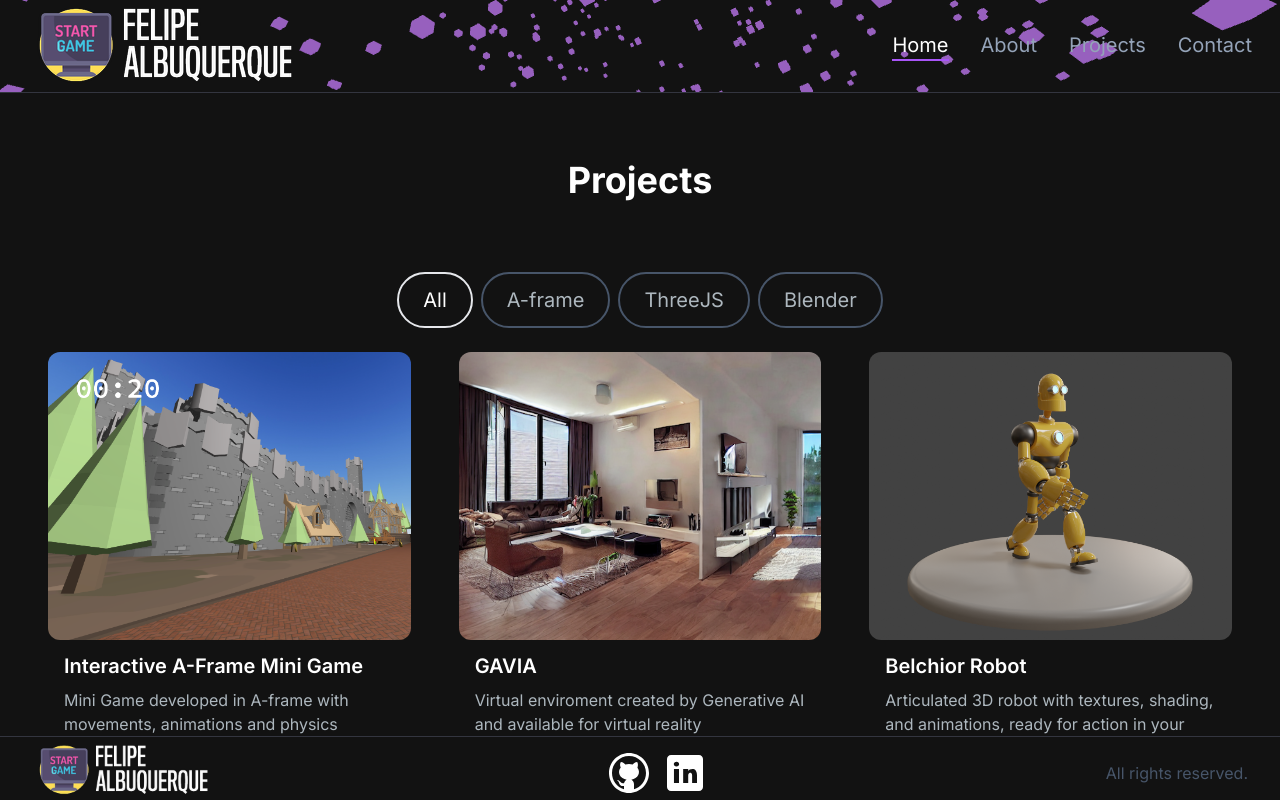
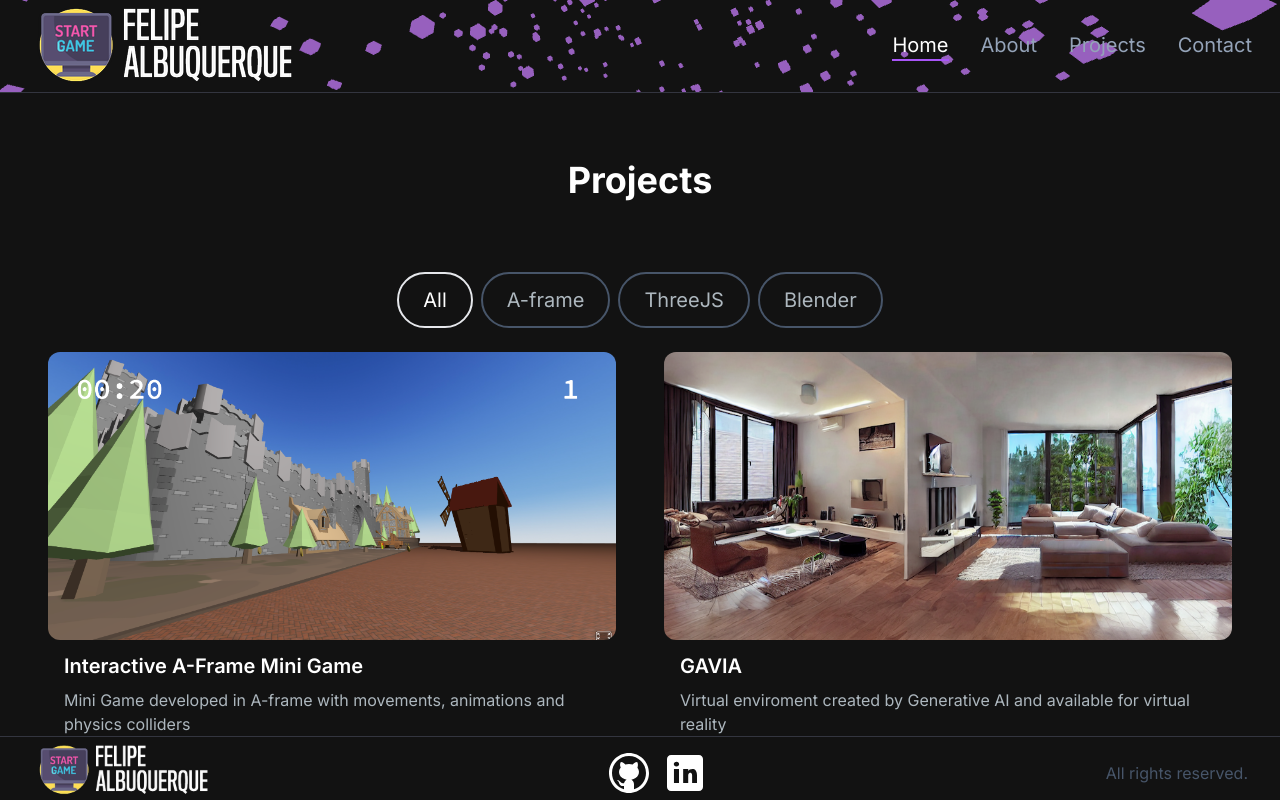
Before and after one commit to felipealbuq/personal-portfolio, a Next.js app: page /projects in a window 1280 px wide. Shown: the top 800 px of the page. Built offline with nearby package versions, Linux system fonts and the light colour scheme.

Commit message:
Initial Commit

```diff
--- a/src/app/projects/page.jsx
+++ b/src/app/projects/page.jsx
@@ -99,7 +99,7 @@
             isSelected={tag === "Blender"}
           />
         </div>
-        <ul ref={ref} className="grid md:grid-cols-3 gap-8 md:gap-12">
+        <ul ref={ref} className="grid md:grid-cols-2 gap-8 md:gap-12 ">
           {filteredProjects.map((project, index) => (
             <motion.li
               key={index}
```
